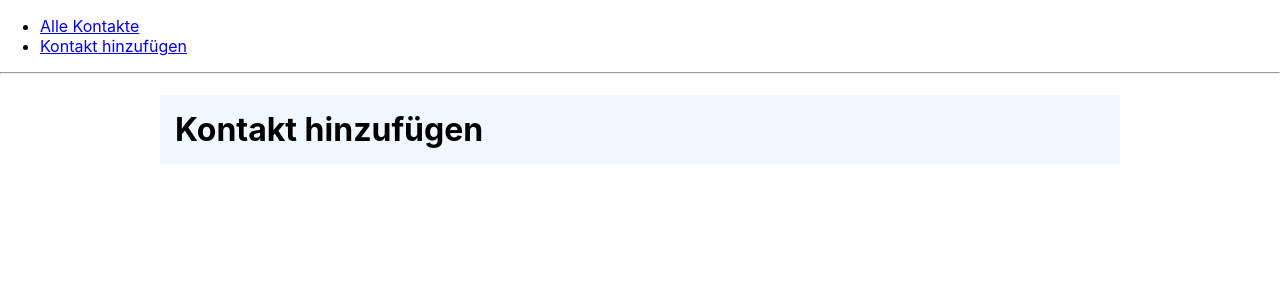
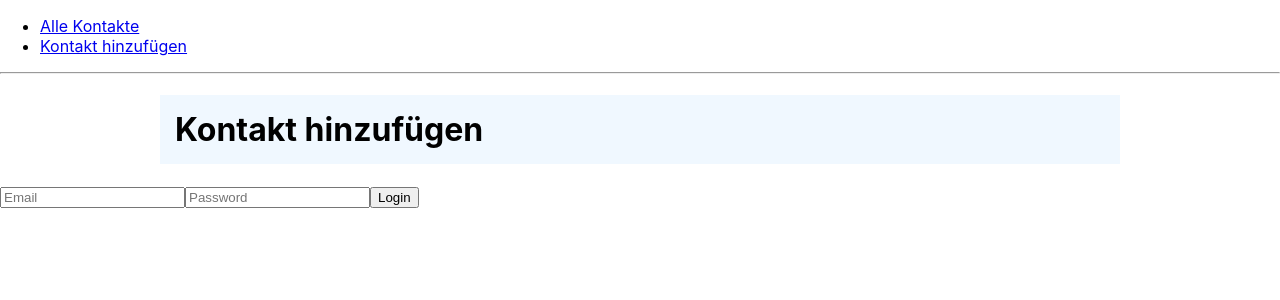
Before and after one commit to JetteBke/cms-for-fun, a React (Create React App) app: page /add in a window 1280 px wide. Shown: the top 300 px of the page. Built offline with nearby package versions, Linux system fonts and the light colour scheme.

Commit message:
JB: Start to add form (wip)

```diff
--- a/src/Contacts/AddContact.tsx
+++ b/src/Contacts/AddContact.tsx
@@ -1,10 +1,29 @@
-import React from "react";
+import React, {useState} from "react";
 import './AddContact.css'
+import {ContactForm} from "./ContactForm";
 
 export const AddContact: React.FC = () => {
+    const [values, setValues] = useState({});
+
+    const onChange = (event: React.ChangeEvent<HTMLInputElement>) => {
+        setValues({
+            ...values, [event.target.name]:
+            event.target.value
+        });
+    };
+
+    const onSubmit = (event: React.FormEvent<HTMLFormElement>) => {
+        event.preventDefault();
+
+        // TODO: post call to BE
+    };
+
     return (
-        <div className='add-contact-container'>
-            <h1 className='title'>Kontakt hinzufügen</h1>
-        </div>
+        <>
+            <div className='add-contact-container'>
+                <h1 className='title'>Kontakt hinzufügen</h1>
+            </div>
+            <ContactForm onSubmit={console.log} onChange={console.log}/>
+        </>
     )
 }
--- /dev/null
+++ b/src/Contacts/ContactForm.tsx
@@ -0,0 +1,33 @@
+import React from "react"
+
+interface Props {
+    onSubmit: () => void
+    onChange: () => void
+}
+
+export const ContactForm: ({onSubmit, onChange}: Props) => JSX.Element = ({onSubmit, onChange} : Props) => {
+    return (
+        <form onSubmit={onSubmit}>
+            <div>
+                <input
+                    name='email'
+                    id='email'
+                    type='email'
+                    placeholder='Email'
+                    onChange={onChange}
+                    required
+                />
+
+                <input
+                    name='password'
+                    id='password'
+                    type='password'
+                    placeholder='Password'
+                    onChange={onChange}
+                    required
+                />
+                <button type='submit'>Login</button>
+            </div>
+        </form>
+    )
+}
```
Also changed, not shown: 2 other files (tests, documents, lock files or other folders).
